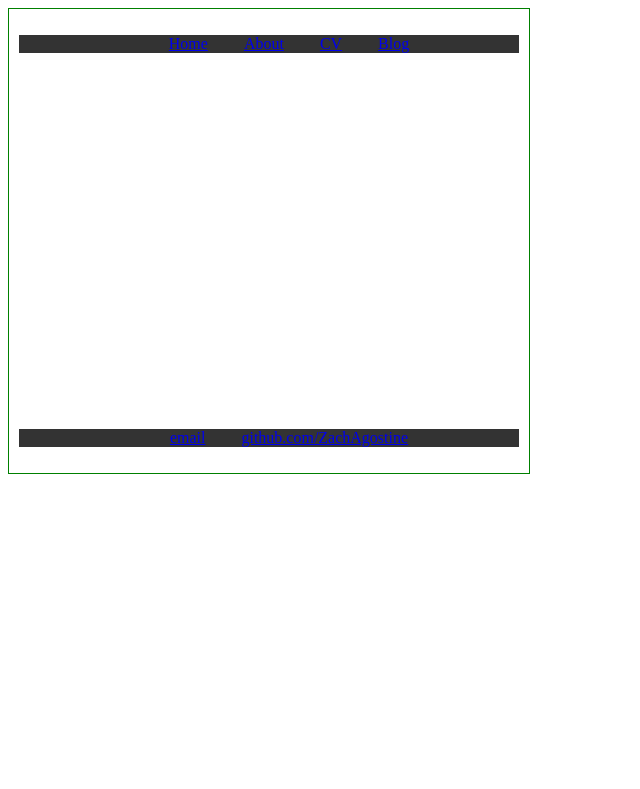
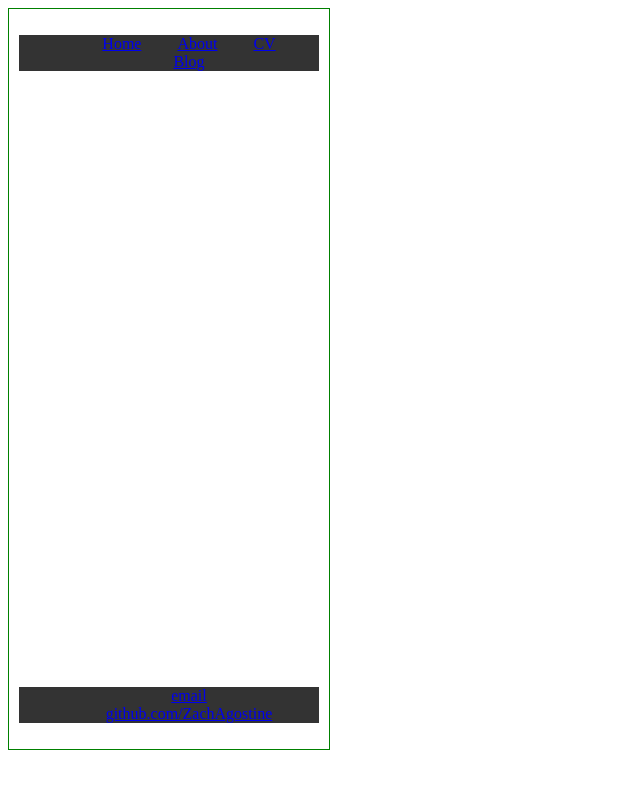
Before and after one commit to ZachAgostine/ZachAgostine.github.io, a Jekyll site: the page built from _posts/2017-02-21-test-test.md, in a window 1280 px wide. Shown: the top 789 px of the page, without its empty margins (0-640 px from the left). Built offline with Jekyll 4.4.1, drawn with Linux system fonts in a browser that asks for light colours.

Commit message:
Update main.css

```diff
--- a/css/main.css
+++ b/css/main.css
@@ -1,6 +1,6 @@
 body {
 	border: 1px solid green;
-	width: 500px;
+	max-width: 300px;
 	border-style: solid;
     	padding: 10px;
 	word-wrap: break-word;
```
